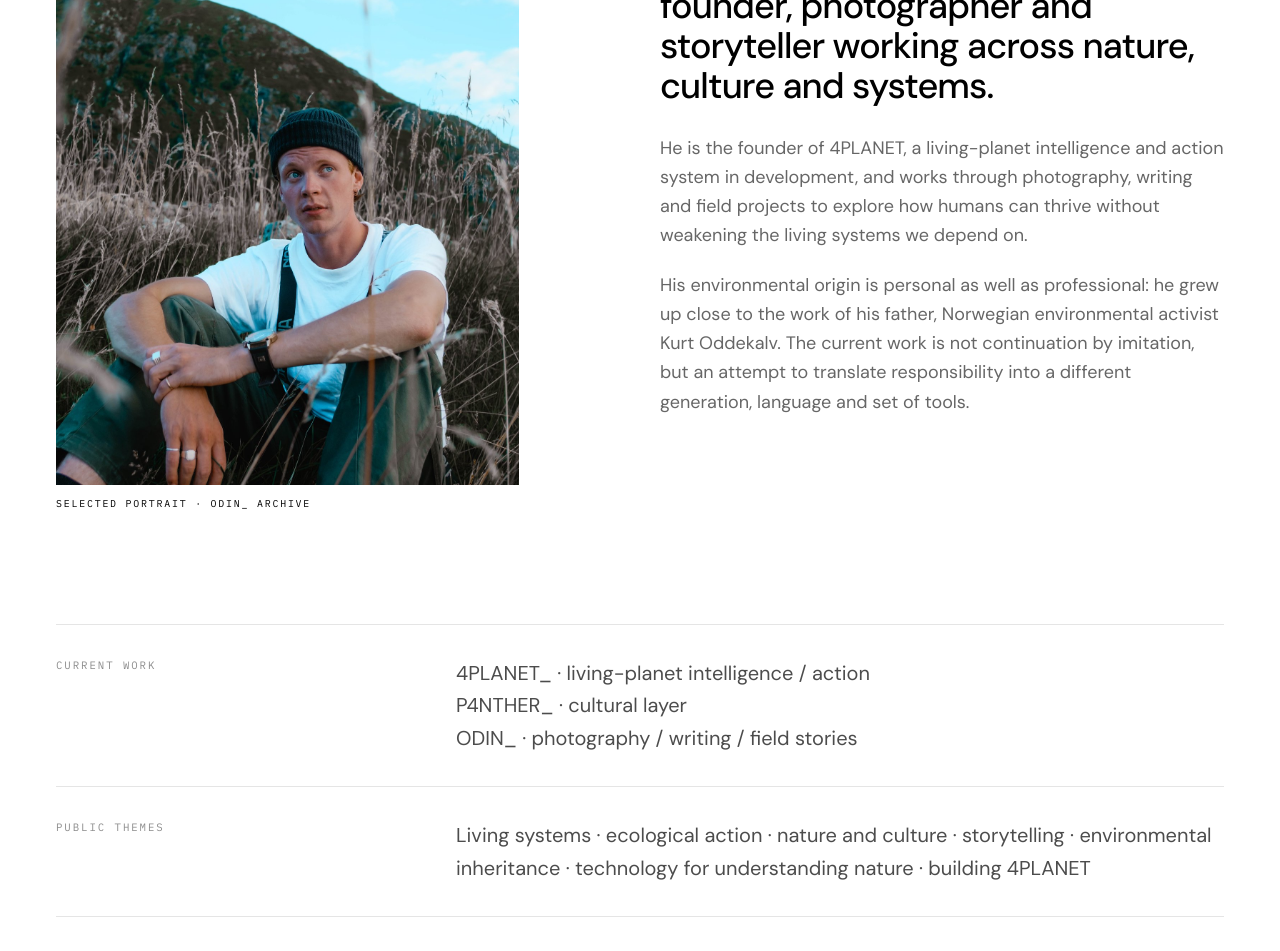
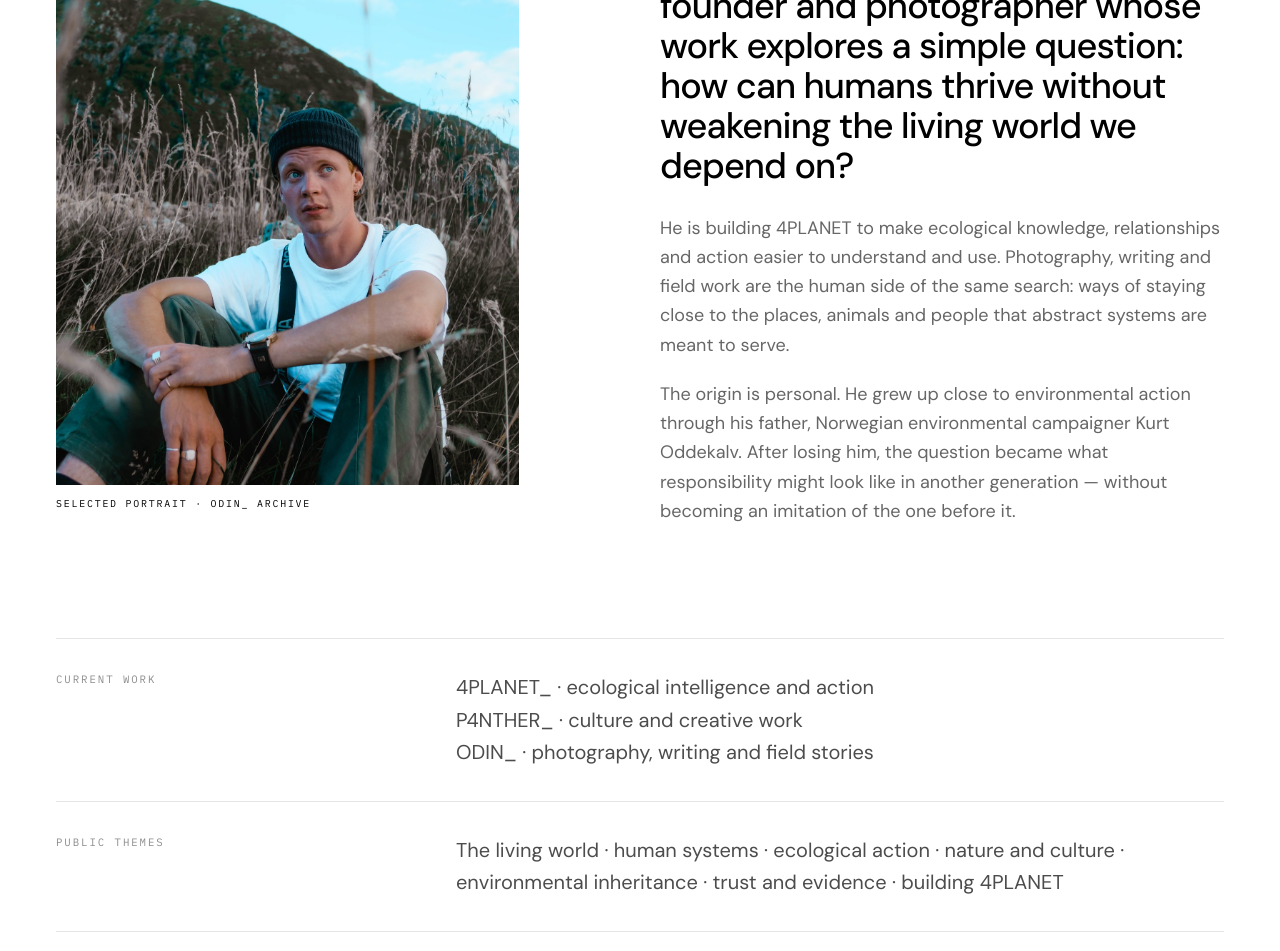
Before and after one commit to odinskogen-dev/odinoddekalv, a Next.js app in the folder odin-oddekalv/: page /press in a window 1280 px wide. Shown: the part 700-1651 px from the top of the page. Built offline with nearby package versions, Linux system fonts and the light colour scheme.

Commit message:
ODIN Gold: human-wash press bio and positioning

```diff
--- a/odin-oddekalv/app/press/page.tsx
+++ b/odin-oddekalv/app/press/page.tsx
@@ -25,15 +25,15 @@ export default function PressPage() {
           </figure>
           <div className="md:col-span-6 md:col-start-7">
             <p className="font-mono text-[0.67rem] uppercase tracking-label text-ink/45">SHORT BIO</p>
-            <p className="mt-6 text-2xl font-medium leading-snug tracking-tight text-ink md:text-4xl">Odin Oddekalv is a Norwegian founder, photographer and storyteller working across nature, culture and systems.</p>
-            <p className="mt-7 text-lg leading-relaxed text-ink/60">He is the founder of 4PLANET, a living-planet intelligence and action system in development, and works through photography, writing and field projects to explore how humans can thrive without weakening the living systems we depend on.</p>
-            <p className="mt-5 text-lg leading-relaxed text-ink/60">His environmental origin is personal as well as professional: he grew up close to the work of his father, Norwegian environmental activist Kurt Oddekalv. The current work is not continuation by imitation, but an attempt to translate responsibility into a different generation, language and set of tools.</p>
+            <p className="mt-6 text-2xl font-medium leading-snug tracking-tight text-ink md:text-4xl">Odin Oddekalv is a Norwegian founder and photographer whose work explores a simple question: how can humans thrive without weakening the living world we depend on?</p>
+            <p className="mt-7 text-lg leading-relaxed text-ink/60">He is building 4PLANET to make ecological knowledge, relationships and action easier to understand and use. Photography, writing and field work are the human side of the same search: ways of staying close to the places, animals and people that abstract systems are meant to serve.</p>
+            <p className="mt-5 text-lg leading-relaxed text-ink/60">The origin is personal. He grew up close to environmental action through his father, Norwegian environmental campaigner Kurt Oddekalv. After losing him, the question became what responsibility might look like in another generation — without becoming an imitation of the one before it.</p>
           </div>
         </Reveal>
 
         <Reveal className="mt-20 border-t border-ink/10 md:mt-28">
-          <div className="grid gap-8 border-b border-ink/10 py-8 md:grid-cols-12"><p className="font-mono text-[0.67rem] uppercase tracking-label text-ink/45 md:col-span-3">CURRENT WORK</p><div className="md:col-span-8 md:col-start-5"><p className="text-xl leading-relaxed text-ink/70">4PLANET_ · living-planet intelligence / action<br />P4NTHER_ · cultural layer<br />ODIN_ · photography / writing / field stories</p></div></div>
-          <div className="grid gap-8 border-b border-ink/10 py-8 md:grid-cols-12"><p className="font-mono text-[0.67rem] uppercase tracking-label text-ink/45 md:col-span-3">PUBLIC THEMES</p><div className="md:col-span-8 md:col-start-5"><p className="text-xl leading-relaxed text-ink/70">Living systems · ecological action · nature and culture · storytelling · environmental inheritance · technology for understanding nature · building 4PLANET</p></div></div>
+          <div className="grid gap-8 border-b border-ink/10 py-8 md:grid-cols-12"><p className="font-mono text-[0.67rem] uppercase tracking-label text-ink/45 md:col-span-3">CURRENT WORK</p><div className="md:col-span-8 md:col-start-5"><p className="text-xl leading-relaxed text-ink/70">4PLANET_ · ecological intelligence and action<br />P4NTHER_ · culture and creative work<br />ODIN_ · photography, writing and field stories</p></div></div>
+          <div className="grid gap-8 border-b border-ink/10 py-8 md:grid-cols-12"><p className="font-mono text-[0.67rem] uppercase tracking-label text-ink/45 md:col-span-3">PUBLIC THEMES</p><div className="md:col-span-8 md:col-start-5"><p className="text-xl leading-relaxed text-ink/70">The living world · human systems · ecological action · nature and culture · environmental inheritance · trust and evidence · building 4PLANET</p></div></div>
           <div className="grid gap-8 border-b border-ink/10 py-8 md:grid-cols-12"><p className="font-mono text-[0.67rem] uppercase tracking-label text-ink/45 md:col-span-3">CONTACT</p><div className="md:col-span-8 md:col-start-5"><a href="mailto:odin@4planet.org" className="text-2xl font-medium tracking-tight text-ink link-underline hover:text-blue">odin@4planet.org</a></div></div>
         </Reveal>
       </main>
```
